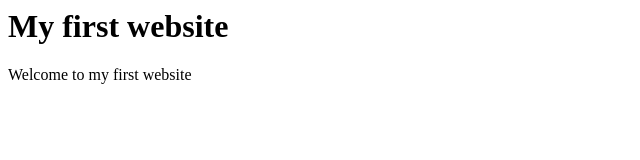
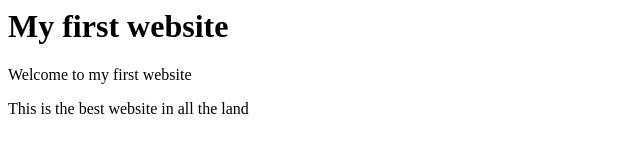
Before and after one commit to BHill33/new-website, a plain HTML site: page index.html in a window 1280 px wide. Shown: the whole page, without its empty margins (0-640 px from the left). Drawn offline with Linux system fonts and the light colour scheme.

Commit message:
Add more index text

```diff
--- a/index.html
+++ b/index.html
@@ -1,3 +1,5 @@
 <h1>My first website</h1>
 
 <p>Welcome to my first website</p>
+
+<p>This is the best website in all the land</p>
```
